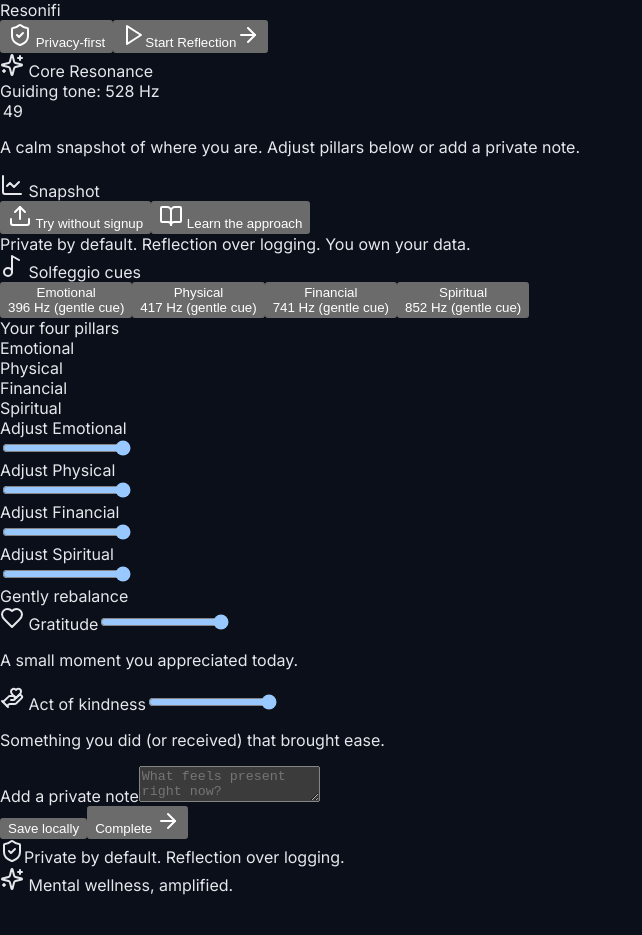
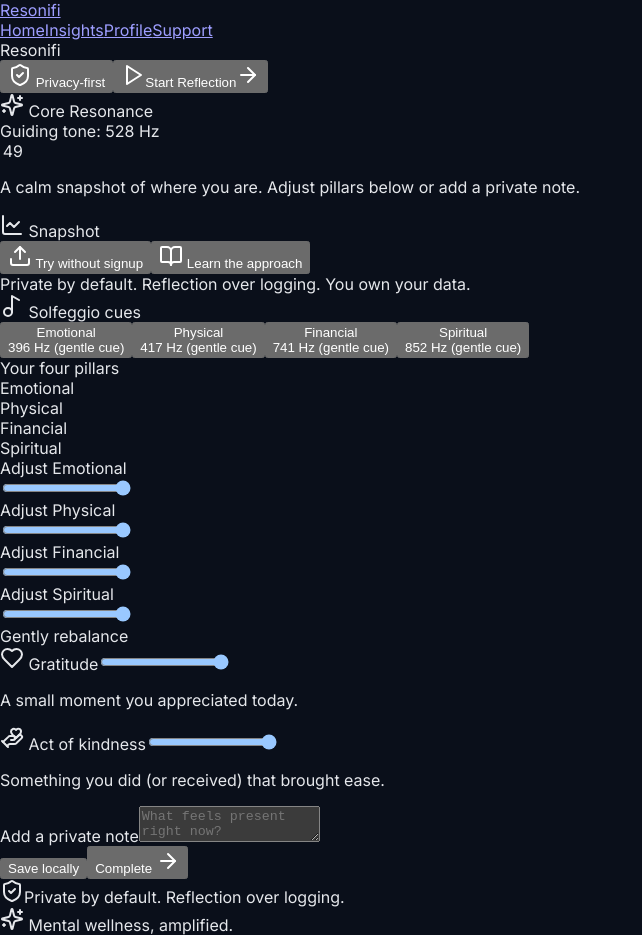
Before and after one commit to resonifiapp/resonifi-vercel, a React (Vite) app: page /#/home in a window 1280 px wide. Shown: the whole page, without its empty margins (0-642 px from the left). Before the commit the page ends 895 px from the top, so only its background shows below. Built offline with nearby package versions, Linux system fonts and the light colour scheme.

Commit message:
Update App.jsx

```diff
--- a/src/App.jsx
+++ b/src/App.jsx
@@ -1,7 +1,61 @@
-import React from "react";
+import React, { useEffect, useState } from "react";
 import Home from "./pages/Home.jsx";
+import Profile from "./pages/Profile.jsx";
+import Support from "./pages/Support.jsx";
+import Insights from "./pages/Insights.jsx"; // new file below
+
+function useHashRoute(defaultRoute = "/home") {
+  const read = () => (window.location.hash.replace(/^#/, "") || defaultRoute);
+  const [route, setRoute] = useState(typeof window !== "undefined" ? read() : defaultRoute);
+
+  useEffect(() => {
+    const onHashChange = () => setRoute(read());
+    window.addEventListener("hashchange", onHashChange);
+    if (!window.location.hash) window.location.hash = `#${defaultRoute}`;
+    return () => window.removeEventListener("hashchange", onHashChange);
+  }, []);
+
+  return [route, (r) => (window.location.hash = `#${r}`)];
+}
 
 export default function App() {
-  // Render Home directly; no router, no suspense, nothing to block mount.
-  return <Home />;
+  const [route] = useHashRoute("/home");
+
+  const renderPage = () => {
+    switch (route) {
+      case "/home":
+        return <Home />;
+      case "/profile":
+        return <Profile />;
+      case "/support":
+        return <Support />;
+      case "/insights":
+        return <Insights />;
+      default:
+        return <Home />;
+    }
+  };
+
+  return (
+    <div className="min-h-screen bg-slate-950 text-slate-100">
+      {/* Simple top bar with links */}
+      <nav className="sticky top-0 z-30 bg-slate-900/80 backdrop-blur border-b border-slate-800">
+        <div className="mx-auto max-w-6xl px-4 py-3 flex items-center justify-between">
+          <a href="#/home" className="flex items-center gap-2">
+            <span className="inline-block h-6 w-6 rounded-full bg-gradient-to-br from-cyan-300 via-teal-300 to-violet-400" />
+            <span className="font-semibold tracking-tight">Resonifi</span>
+          </a>
+          <div className="flex items-center gap-4 text-sm">
+            <a href="#/home" className="hover:text-cyan-300">Home</a>
+            <a href="#/insights" className="hover:text-cyan-300">Insights</a>
+            <a href="#/profile" className="hover:text-cyan-300">Profile</a>
+            <a href="#/support" className="hover:text-cyan-300">Support</a>
+          </div>
+        </div>
+      </nav>
+
+      {/* Page content */}
+      {renderPage()}
+    </div>
+  );
 }
```
